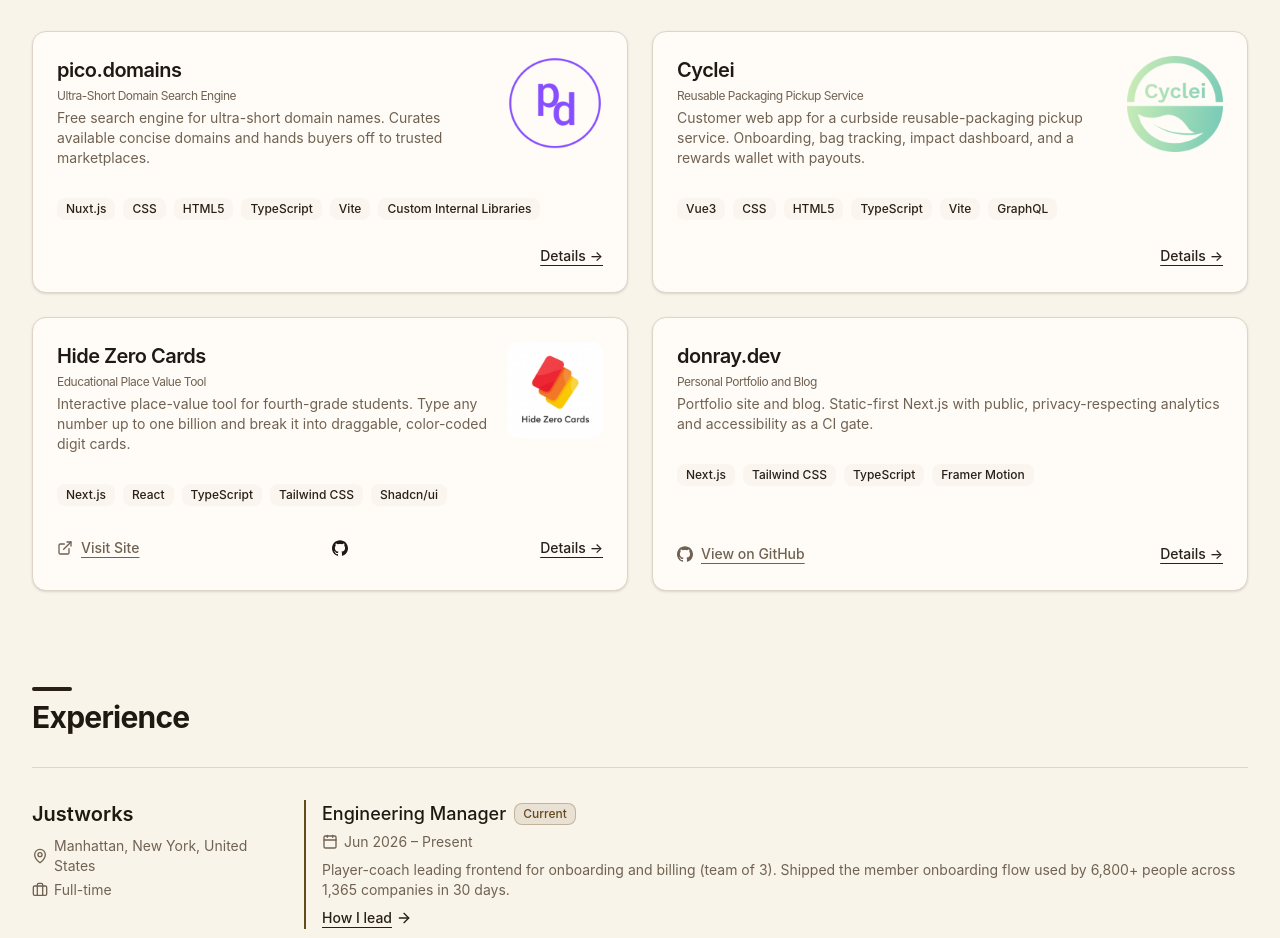
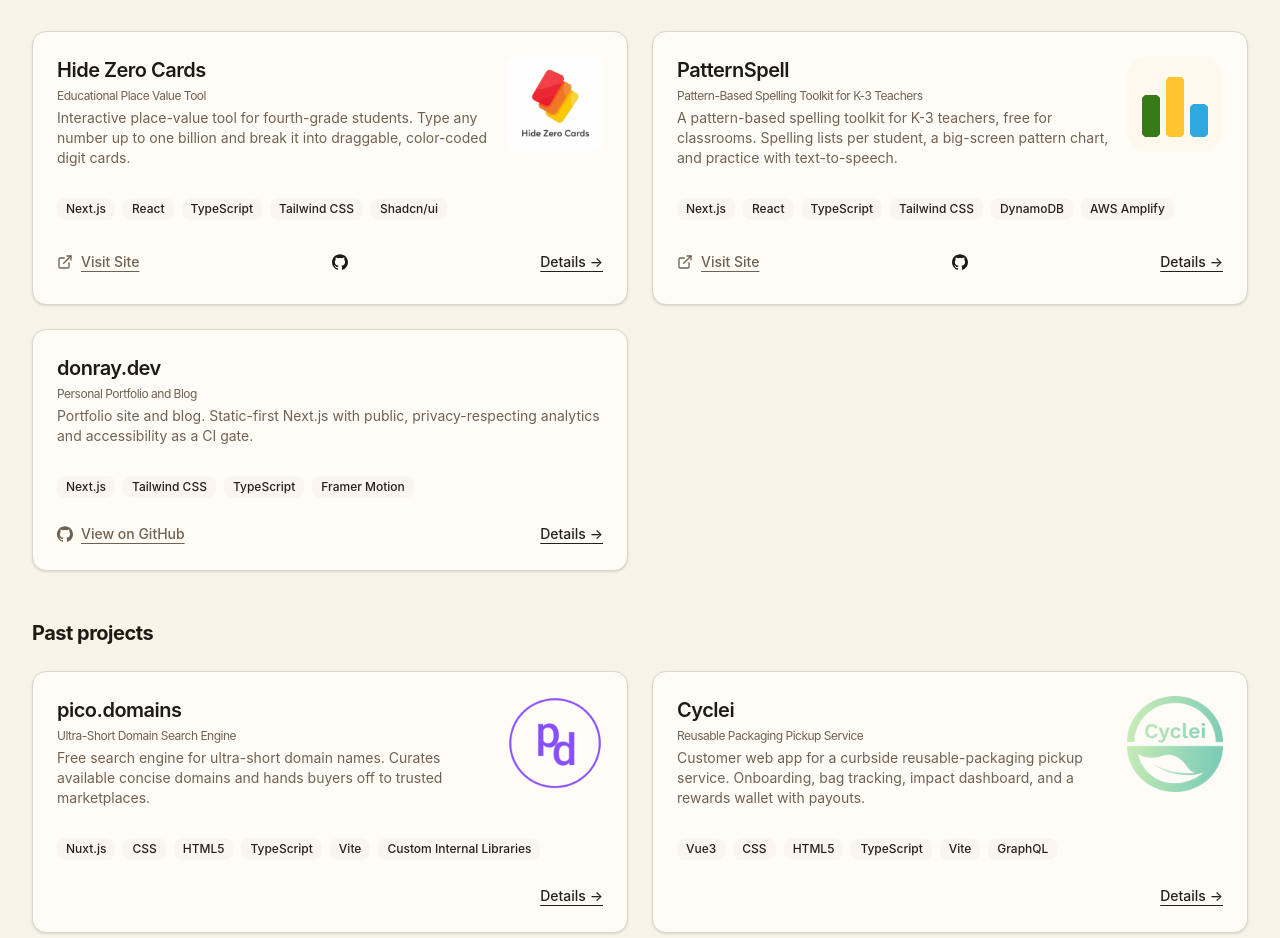
Before and after one commit to wdonray/donray.dev, a Next.js app: page / in a window 1280 px wide. Shown: the part 1514-2452 px from the top of the page. Built offline with nearby package versions, Linux system fonts and the light colour scheme.

Commit message:
feat: separate active and past projects on homepage, add Live badge

```diff
--- a/src/app/projects/[slug]/page.tsx
+++ b/src/app/projects/[slug]/page.tsx
@@ -77,6 +77,7 @@ export default async function ProjectPage({
               {project.status === "maintenance" && (
                 <Badge variant="outline">Maintenance mode</Badge>
               )}
+              {!project.status && <Badge variant="outline">Live</Badge>}
               <h1 className="text-4xl font-bold tracking-tight">
                 {project.title}
               </h1>
--- a/src/components/projects.tsx
+++ b/src/components/projects.tsx
@@ -32,6 +32,8 @@ export interface Project {
   image?: string;
   imageAlt?: string;
   note?: string;
+  /** Omitted for active projects. */
+  status?: "discontinued" | "maintenance";
 }
 
 export function ProjectCard({
@@ -201,6 +203,7 @@ export default function Projects() {
       ],
       image: "/pico-domains.png",
       imageAlt: "pico.domains logo",
+      status: "discontinued",
     },
     {
       slug: "cyclei",
@@ -211,6 +214,7 @@ export default function Projects() {
       technologies: ["Vue3", "CSS", "HTML5", "TypeScript", "Vite", "GraphQL"],
       image: "/cyclei.png",
       imageAlt: "Cyclei logo",
+      status: "discontinued",
     },
     {
       slug: "hide-zero-cards",
@@ -231,6 +235,25 @@ export default function Projects() {
       imageAlt: "Screenshot of Hide Zero Cards website",
     },
     {
+      slug: "patternspell",
+      title: "PatternSpell",
+      subtitle: "Pattern-Based Spelling Toolkit for K-3 Teachers",
+      description:
+        "A pattern-based spelling toolkit for K-3 teachers, free for classrooms. Spelling lists per student, a big-screen pattern chart, and practice with text-to-speech.",
+      url: "https://patternspell.org/",
+      github: "https://github.com/wdonray/c-shepherd-speller",
+      technologies: [
+        "Next.js",
+        "React",
+        "TypeScript",
+        "Tailwind CSS",
+        "DynamoDB",
+        "AWS Amplify",
+      ],
+      image: "/patternspell.png",
+      imageAlt: "PatternSpell logo: three pattern columns (PatternMark)",
+    },
+    {
       slug: "donray-dev",
       title: "donray.dev",
       subtitle: "Personal Portfolio and Blog",
@@ -240,6 +263,9 @@ export default function Projects() {
       github: "https://github.com/wdonray/donray.dev",
     },
   ];
+
+  const activeProjects = projects.filter((project) => !project.status);
+  const pastProjects = projects.filter((project) => project.status);
 
   return (
     <section id="projects" aria-labelledby="projects-heading" ref={sectionRef}>
@@ -252,9 +278,9 @@ export default function Projects() {
         <div
           className="grid gap-6 md:grid-cols-2"
           role="list"
-          aria-label="Projects"
+          aria-label="Active projects"
         >
-          {projects.map((project, index) => (
+          {activeProjects.map((project, index) => (
             <ProjectCard
               key={`project-${index}-${project.title
                 .toLowerCase()
@@ -264,6 +290,26 @@ export default function Projects() {
             />
           ))}
         </div>
+        {pastProjects.length > 0 && (
+          <div className="space-y-6 pt-4">
+            <h3 className="text-xl font-bold tracking-tight">Past projects</h3>
+            <div
+              className="grid gap-6 md:grid-cols-2"
+              role="list"
+              aria-label="Past projects"
+            >
+              {pastProjects.map((project, index) => (
+                <ProjectCard
+                  key={`past-project-${index}-${project.title
+                    .toLowerCase()
+                    .replace(/\s+/g, "-")}`}
+                  project={project}
+                  index={index}
+                />
+              ))}
+            </div>
+          </div>
+        )}
       </div>
     </section>
   );
```
Also changed, not shown: 1 other file (tests, documents, lock files or other folders).
